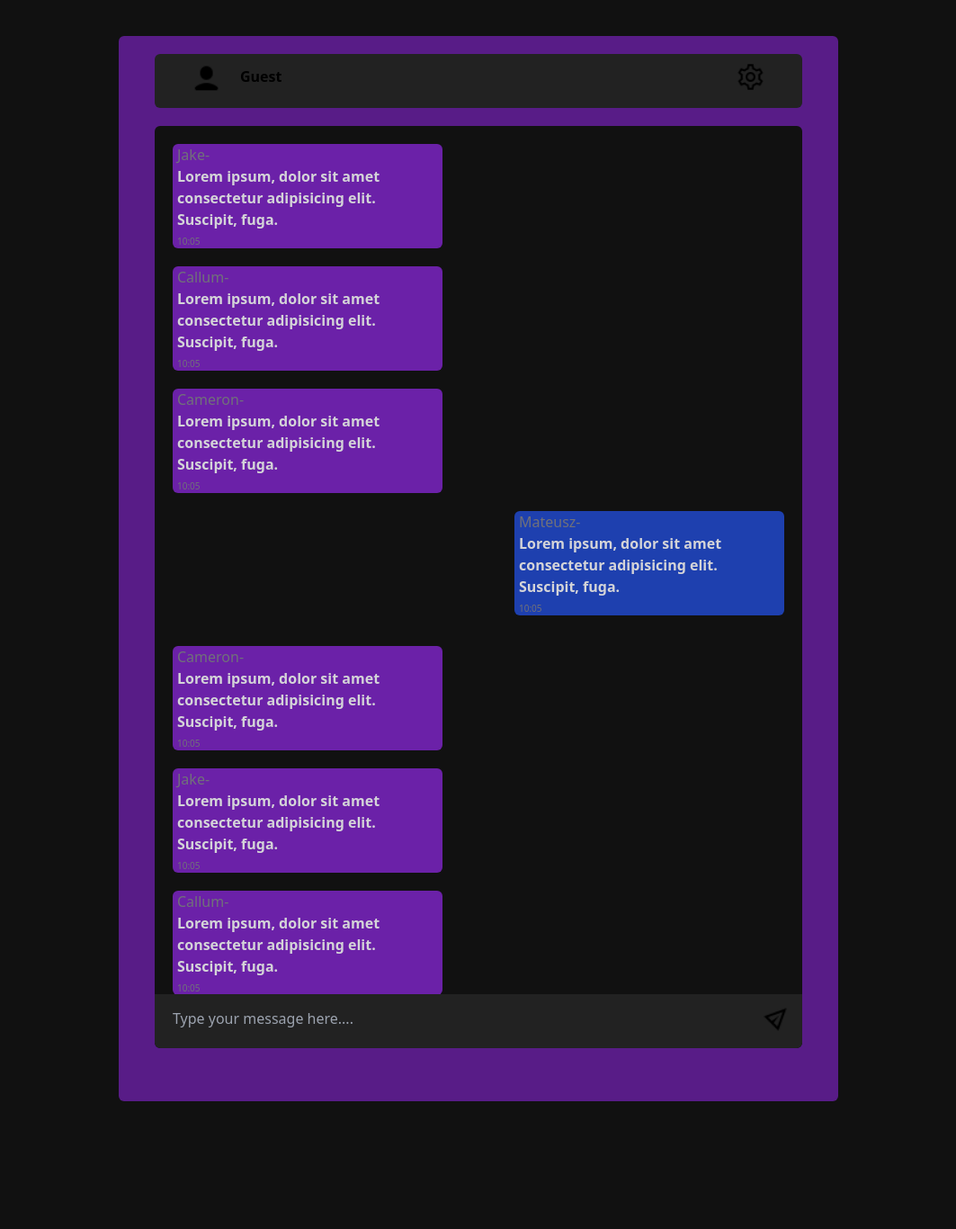
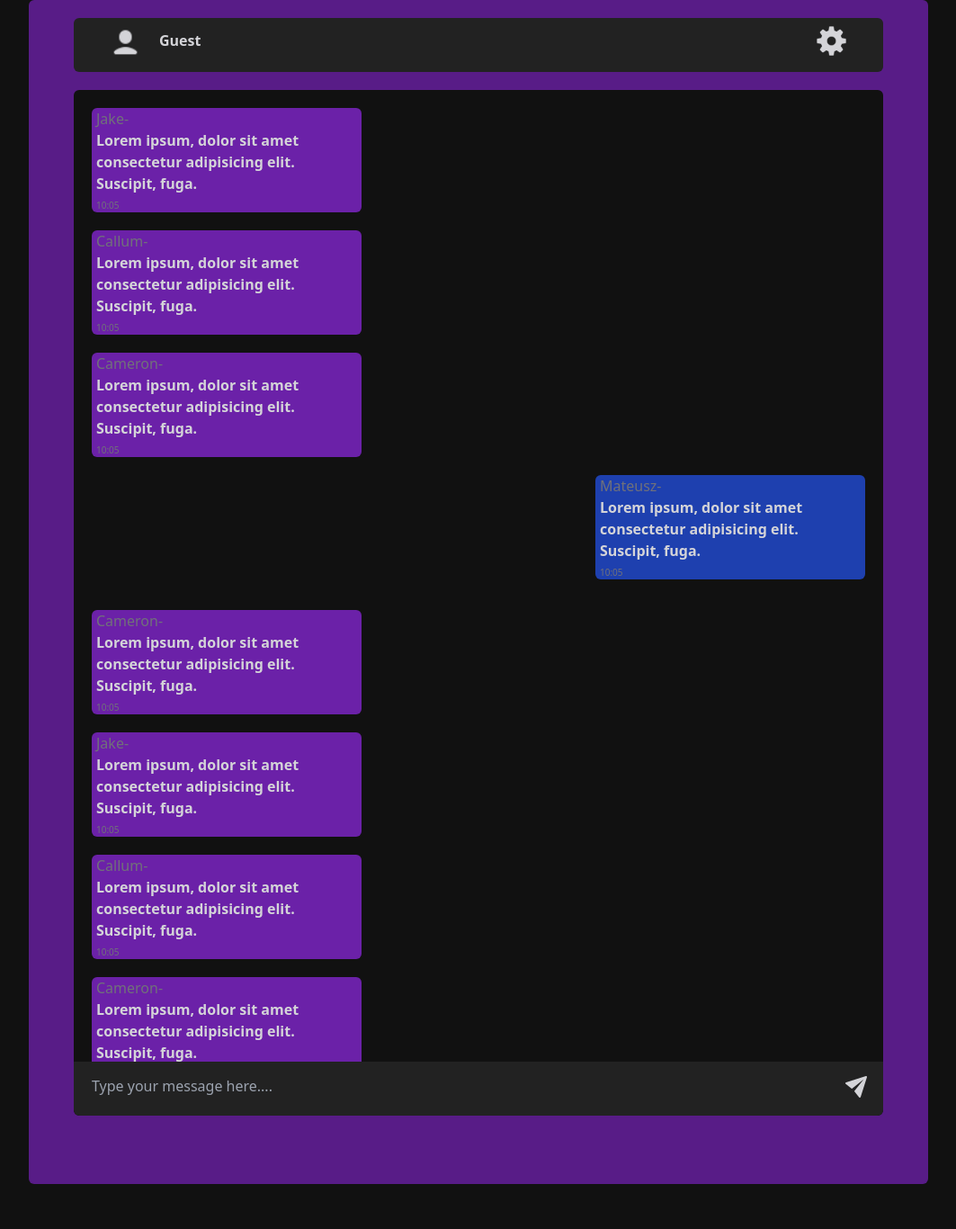
Before and after one commit to Kroplewski-M/Talk-To-Mat, a PHP site: page /chat.php in a window 1280 px wide. Shown: the whole page at 90% size, without its empty margins (108-1171 px from the left). Before the commit the page ends 1224 px from the top, so only its background shows below. Run offline with PHP 8.4, Linux system fonts and the light colour scheme; some libraries are stand-ins or nearby versions.

Commit message:
changed UI details to lighter color

```diff
--- a/chat.php
+++ b/chat.php
@@ -9,10 +9,10 @@
 ?>
 
 <body>
-    <section class="max-w-[800px] h-[90vh] mx-auto rounded-md bg-purple-900 mt-10 mb-[50px] pb-10 md:pb-0 pt-5">
+    <section class="max-w-[1000px] h-[100vh] mx-auto rounded-md bg-purple-900  mb-[50px] pb-10 md:pb-0 pt-5">
         <nav class="pl-10 rounded-md bg-[#222222] mb-5 mx-auto w-[90%] h-[60px]">
             <img src="./assets/user.png" alt="" class="w-[35px] mt-[10px] float-left hover:cursor-pointer">
-            <p class="float-left mt-[13px] font-bold ml-5"><?php echo $name ?></p>
+            <p class="float-left mt-[13px] font-bold ml-5 text-zinc-300"><?php echo $name ?></p>
             <img src="./assets/settings.png" alt="" class="w-[35px] mt-[8px] float-right mr-10 hover:cursor-pointer">
         </nav>
         <div class="messages w-[90%] h-[88%] bg-[#111111] mx-auto rounded-md relative pt-5">
```
Also changed, not shown: assets/send.png, assets/settings.png, assets/user.png.
